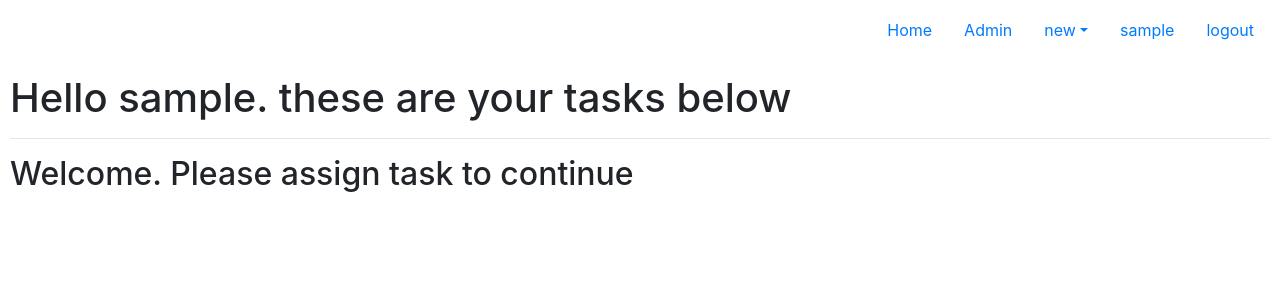
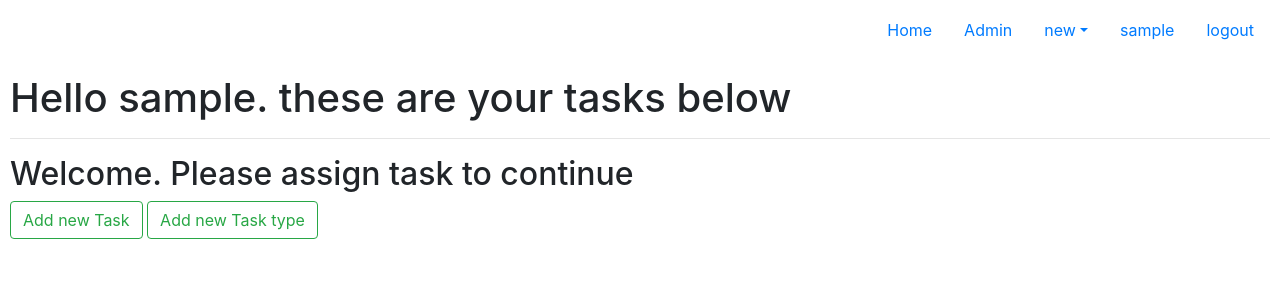
Before and after one commit to hrs2203/Django-app-ToDoList, a Django app: page /account/ in a window 1280 px wide. Shown: the top 300 px of the page. Run offline with Django 3.2, Linux system fonts and the light colour scheme; the visitor is signed in with stand-in values (Sample User, id 1); data comes from the database, SQL or seed files in the repository; data that the repository does not hold is empty; some libraries are stand-ins or nearby versions.

Commit message:
new changes time to merger with new_changes branch

```diff
--- a/todoApp/todo/templates/todo/account.html
+++ b/todoApp/todo/templates/todo/account.html
@@ -40,12 +40,17 @@
                             <button class='btn btn-outline-success' type="button">
                                 edit response
                             </button>
+                            <button class='btn btn-outline-danger' type="button">
+                                delete
+                            </button>
                         </div>
                     </div>
                 </div><br>
             {% endfor %}
         {% else %}
             <h2>Welcome. Please assign task to continue</h2>
+            <a href="/add_task/"><button class='btn btn-outline-success' type="button"> Add new Task </button></a>
+            <a href='/add_task_type/'><button class='btn btn-outline-success' type="button"> Add new Task type </button></a>
         {% endif %}
     {% else %}
         <h1> Please login to continue </h1>
--- a/todoApp/todo/templates/todo/homepage.html
+++ b/todoApp/todo/templates/todo/homepage.html
@@ -10,5 +10,6 @@
         <p><a href="account/">Click to see your home page</a></p>
     {% else %}
         <h1> homepage loaded succesfully </h1>
+        <h2> please <a href='/login/'>login</a> to continue </h2>
     {% endif %}
 {% endblock %}
```
